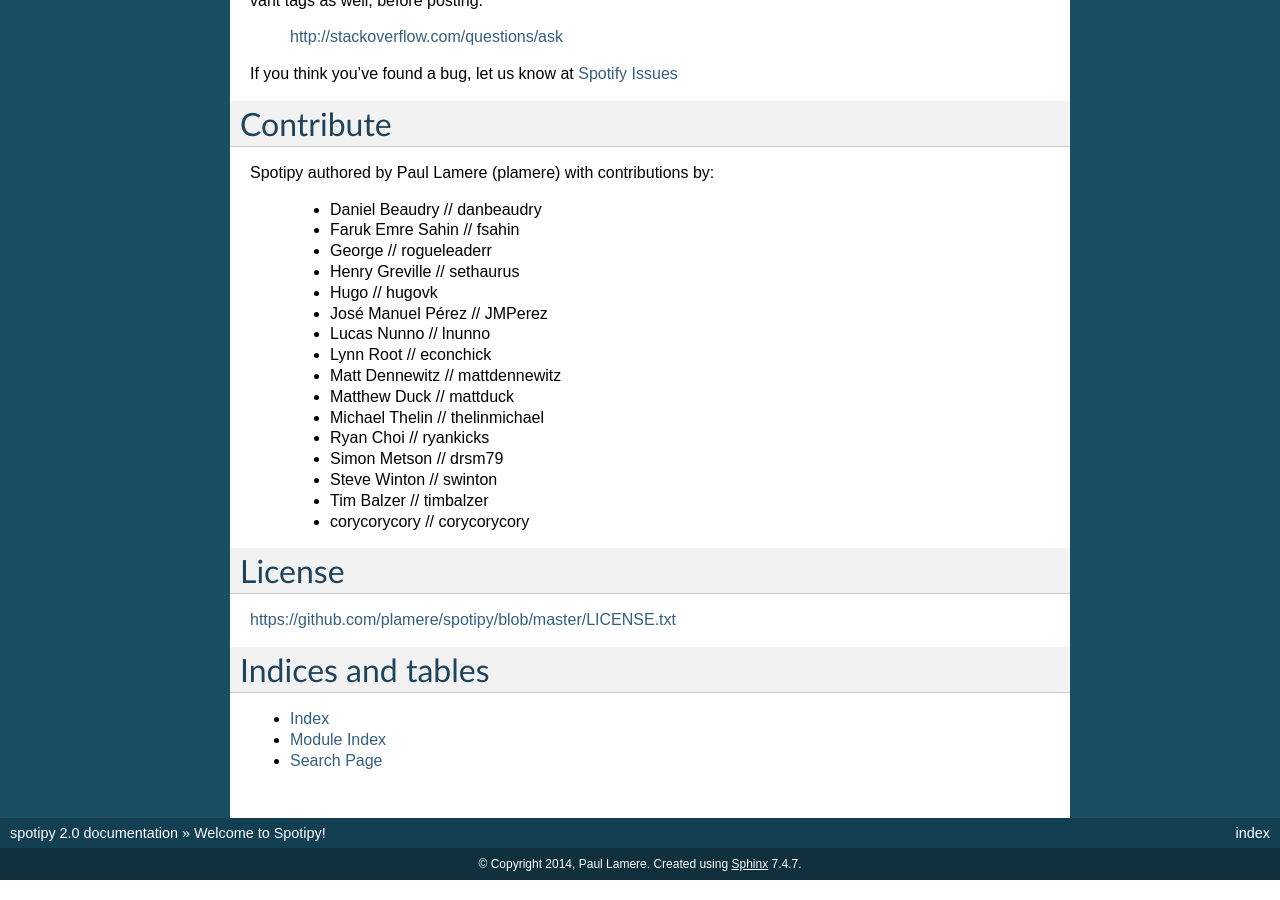
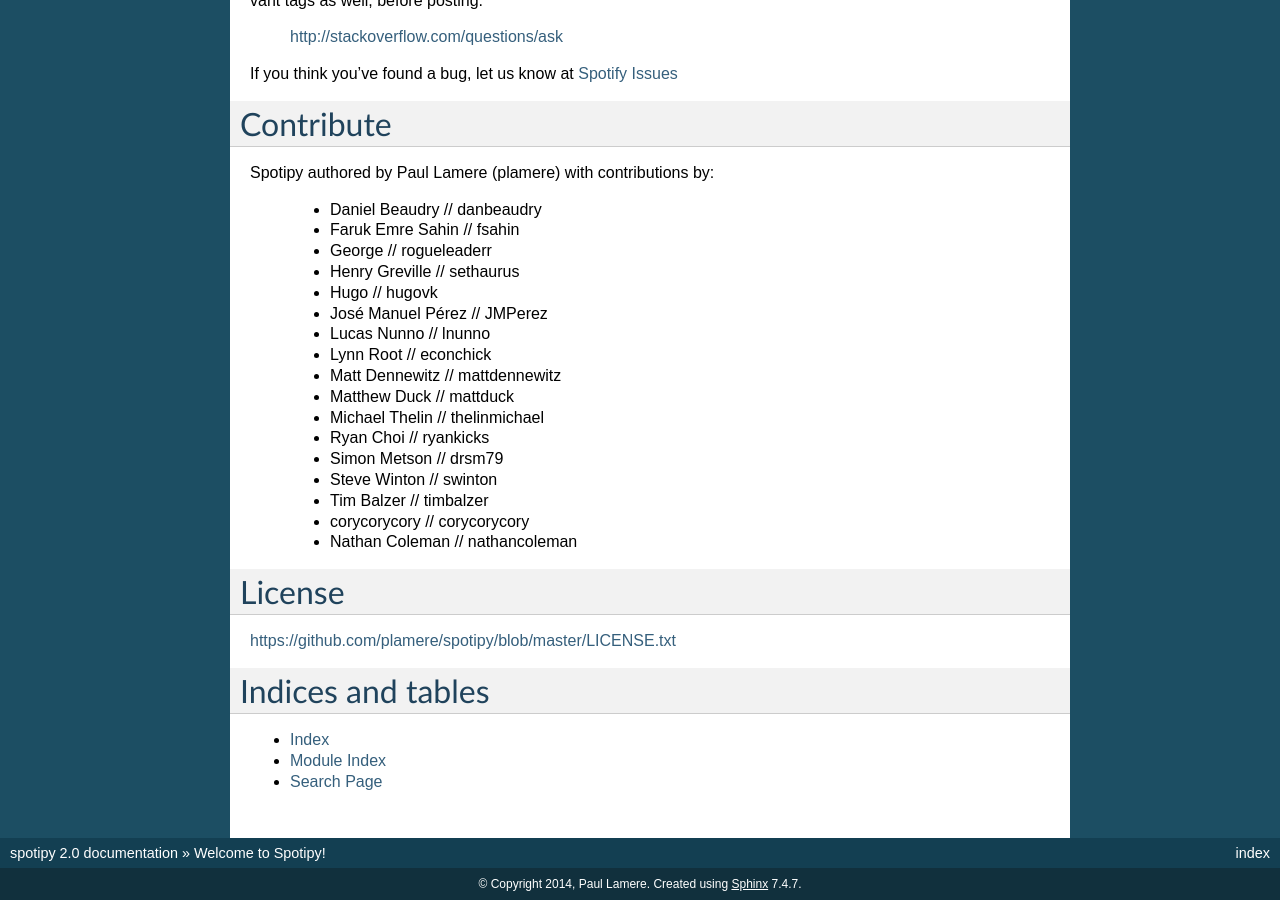
Before and after one commit to spotipy-dev/spotipy, a Sphinx documentation site: the page built from docs/index.rst, in a window 1280 px wide and 900 px high, scrolled down 5010 px. Built offline with Sphinx 7.4.7, drawn with Linux system fonts in a browser that asks for light colours.

Commit message:
Add to the contributor list

```diff
--- a/docs/index.rst
+++ b/docs/index.rst
@@ -302,6 +302,7 @@
   - Steve Winton // swinton
   - Tim Balzer // timbalzer
   - corycorycory // corycorycory
+  - Nathan Coleman // nathancoleman
 
 License
 =======
```
